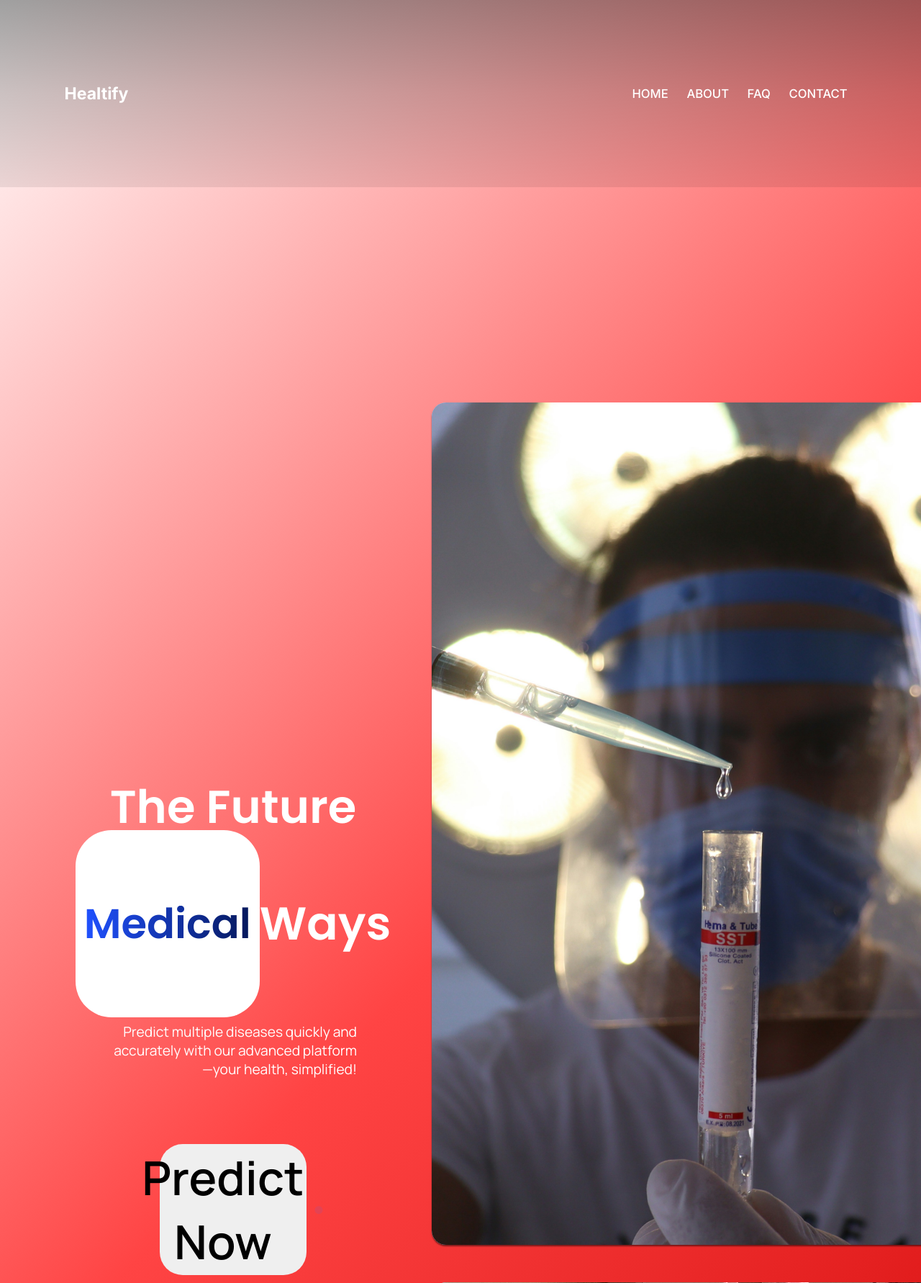
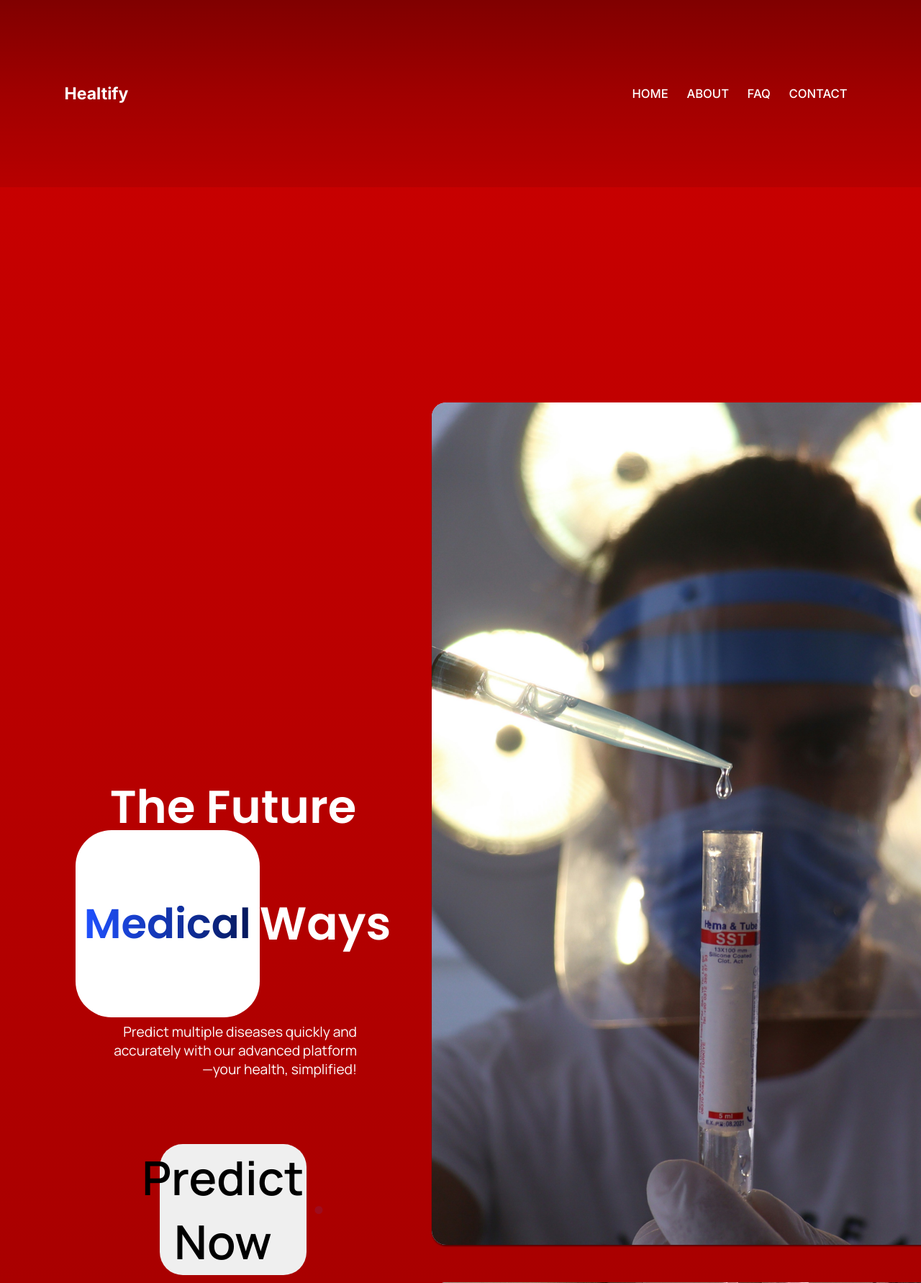
Before and after one commit to bharadwaj969/health-care-app, a Flask app: page / in a window 1280 px wide. Shown: the top 1782 px of the page at 72% size. Run offline with Flask 3, Linux system fonts and the light colour scheme; parts of the project's set-up code (start-up, migrations or seed data) failed here and were passed over; some libraries are stand-ins or nearby versions.

Commit message:
Update style.css

```diff
--- a/static/css/style.css
+++ b/static/css/style.css
@@ -11,6 +11,7 @@ body {
     overflow-x: hidden;
     overflow-y: scroll;
     scrollbar-width: none;
+    background: linear-gradient(180deg, #cc0000 0%, #990000 100%);
 }
 
 
@@ -32,7 +33,7 @@ canvas {
 #page1 {
     height: 100vh;
     width: 100vw;
-    background: linear-gradient(135deg, #ffffff 0%, #ff4444 50%, #cc0000 100%);
+    background: linear-gradient(180deg, #cc0000 0%, #990000 100%);
 }
 
 #page1 #nav {
```
